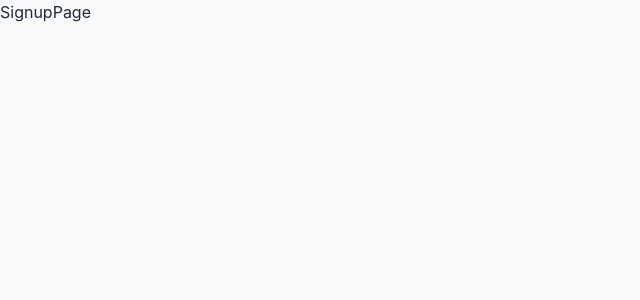
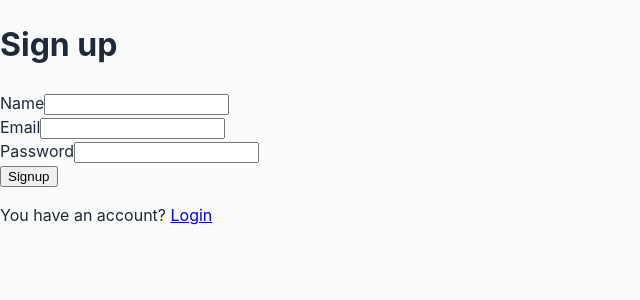
Before and after one commit to bhardwaj-shubham/job-application-tracker, a React (Vite) app in the folder frontend/: page /signup in a window 1280 px wide. Shown: the top 300 px of the page, without its empty margins (0-640 px from the left). Built offline with nearby package versions, Linux system fonts and the light colour scheme.

Commit message:
feat: add FormField component and integrate it into Login and Signup pages

```diff
--- /dev/null
+++ b/frontend/src/components/forms/FormField.tsx
@@ -0,0 +1,33 @@
+type FormFieldProps = {
+  id: string;
+  label: string;
+  type?: string;
+  name: string;
+  value: string;
+  onChange: (value: string) => void;
+};
+
+const FormField = ({
+  id,
+  label,
+  type = "text",
+  name,
+  value,
+  onChange,
+}: FormFieldProps) => {
+  return (
+    <div>
+      <label htmlFor={id}>{label}</label>
+
+      <input
+        id={id}
+        name={name}
+        type={type}
+        value={value}
+        onChange={(e) => onChange(e.target.value)}
+      />
+    </div>
+  );
+};
+
+export default FormField;
--- a/frontend/src/pages/LoginPage.tsx
+++ b/frontend/src/pages/LoginPage.tsx
@@ -1,5 +1,48 @@
+import { Link } from "react-router";
+import FormField from "../components/forms/FormField";
+import React, { useState } from "react";
+
 const LoginPage = () => {
-  return <h1>LoginPage</h1>;
+  const [email, setEmail] = useState("");
+  const [password, setPassword] = useState("");
+
+  const handleSubmit = (event: React.SubmitEvent<HTMLFormElement>) => {
+    event.preventDefault();
+
+    console.log(email, password);
+  };
+
+  return (
+    <main>
+      <h1>Login</h1>
+
+      <form onSubmit={handleSubmit}>
+        <FormField
+          id="email"
+          name="email"
+          label="Email"
+          type="email"
+          value={email}
+          onChange={setEmail}
+        />
+
+        <FormField
+          id="password"
+          name="password"
+          label="Password"
+          type="password"
+          value={password}
+          onChange={setPassword}
+        />
+
+        <button type="submit">Login</button>
+      </form>
+
+      <p>
+        Don't have an account? <Link to="/signup">Sign up</Link>
+      </p>
+    </main>
+  );
 };
 
 export default LoginPage;
--- a/frontend/src/pages/SignupPage.tsx
+++ b/frontend/src/pages/SignupPage.tsx
@@ -1,5 +1,57 @@
+import { Link } from "react-router";
+import FormField from "../components/forms/FormField";
+import { useState } from "react";
+
 const SignupPage = () => {
-  return <div>SignupPage</div>;
+  const [name, setName] = useState("");
+  const [email, setEmail] = useState("");
+  const [password, setPassword] = useState("");
+
+  const handleSubmit = (event: React.SubmitEvent<HTMLFormElement>) => {
+    event.preventDefault();
+
+    console.log(name, email, password);
+  };
+
+  return (
+    <main>
+      <h1>Sign up</h1>
+
+      <form onSubmit={handleSubmit}>
+        <FormField
+          id="name"
+          name="name"
+          label="Name"
+          value={name}
+          onChange={setName}
+        />
+
+        <FormField
+          id="email"
+          name="email"
+          label="Email"
+          type="email"
+          value={email}
+          onChange={setEmail}
+        />
+
+        <FormField
+          id="password"
+          name="password"
+          label="Password"
+          type="password"
+          value={password}
+          onChange={setPassword}
+        />
+
+        <button type="submit">Signup</button>
+      </form>
+
+      <p>
+        You have an account? <Link to="/login">Login</Link>
+      </p>
+    </main>
+  );
 };
 
 export default SignupPage;
```
